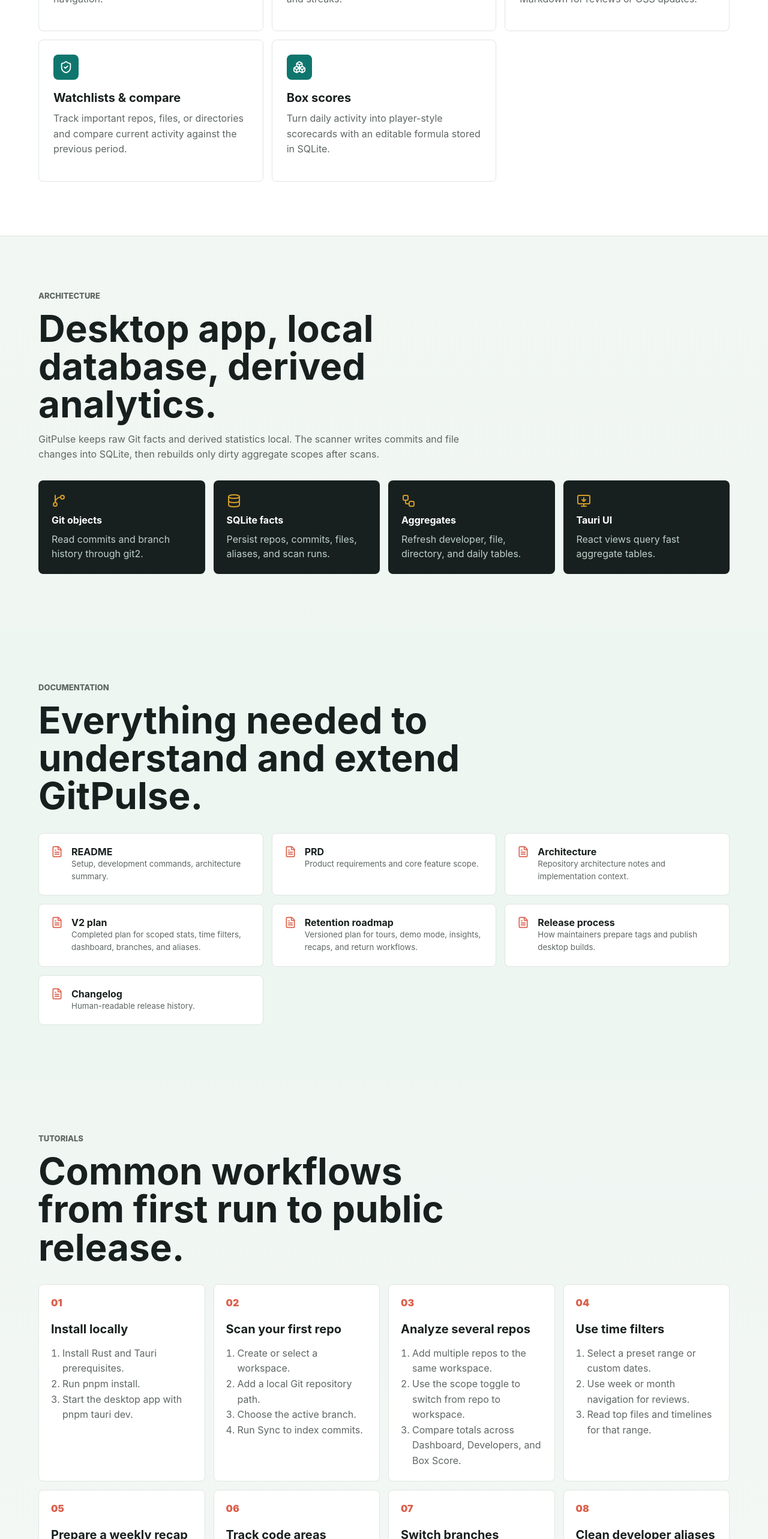
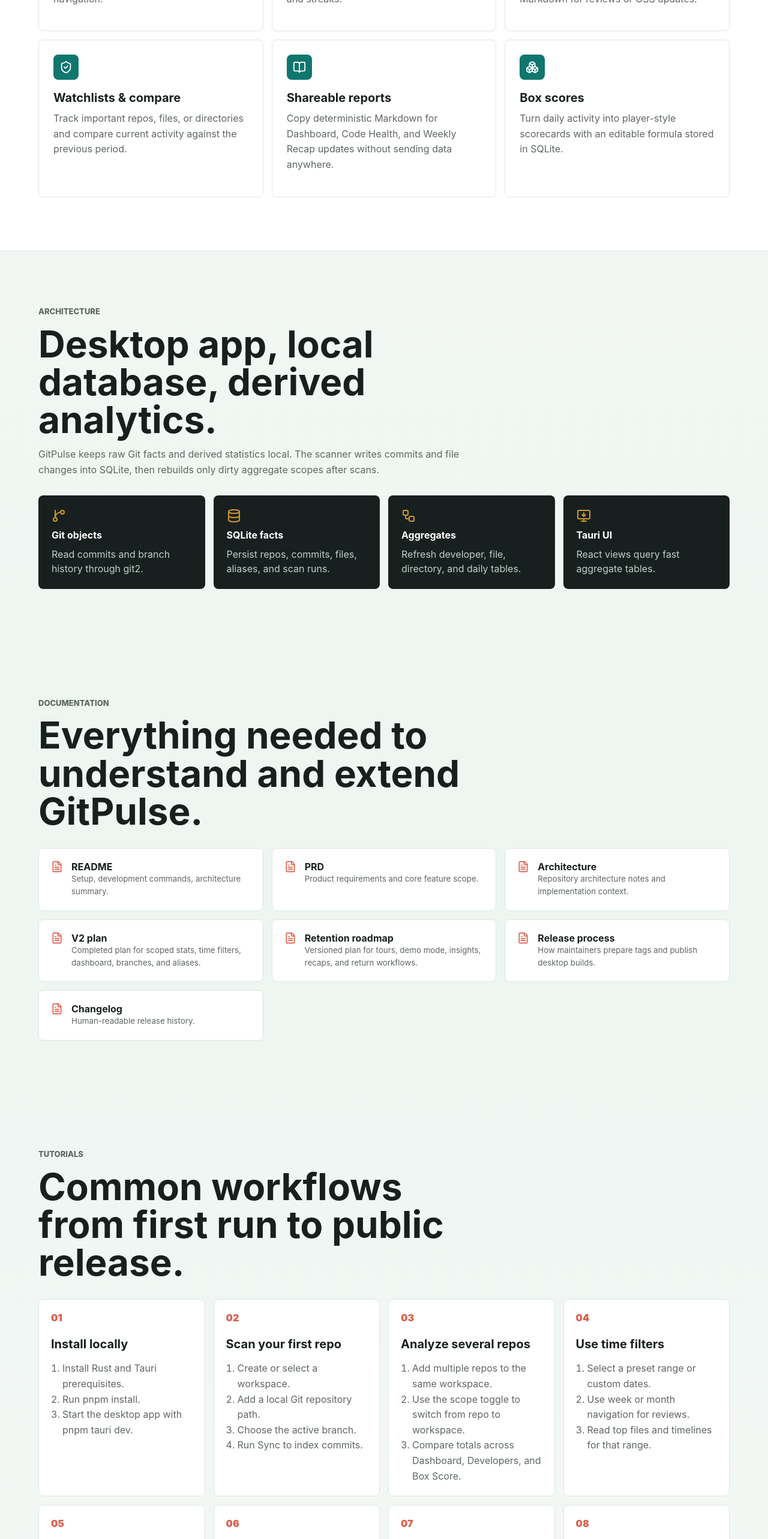
Before and after one commit to Boblebol/GitPulse, a React (Vite) app in the folder site/: page /#/ in a window 1280 px wide. Shown: the part 1326-3892 px from the top of the page at 60% size. Built offline with nearby package versions, Linux system fonts and the light colour scheme.

Commit message:
docs: mark v4.5 reports shipped

```diff
--- a/site/src/main.tsx
+++ b/site/src/main.tsx
@@ -57,6 +57,11 @@ const features = [
     text: "Track important repos, files, or directories and compare current activity against the previous period.",
   },
   {
+    icon: <BookOpen size={22} />,
+    title: "Shareable reports",
+    text: "Copy deterministic Markdown for Dashboard, Code Health, and Weekly Recap updates without sending data anywhere.",
+  },
+  {
     icon: <Boxes size={22} />,
     title: "Box scores",
     text: "Turn daily activity into player-style scorecards with an editable formula stored in SQLite.",
@@ -97,6 +102,10 @@ const tutorials = [
   {
     title: "Track code areas",
     steps: ["Open Watchlists.", "Add a file, directory, or selected repo.", "Use a bounded time range.", "Review commits, churn, hotspot, silo, and volatility deltas."],
+  },
+  {
+    title: "Share a report",
+    steps: ["Select the repo or workspace scope.", "Open Reports.", "Pick Dashboard, Code Health, or Weekly Recap.", "Copy the generated Markdown into your update."],
   },
   {
     title: "Switch branches",
```
Also changed, not shown: 2 other files (tests, documents, lock files or other folders).
